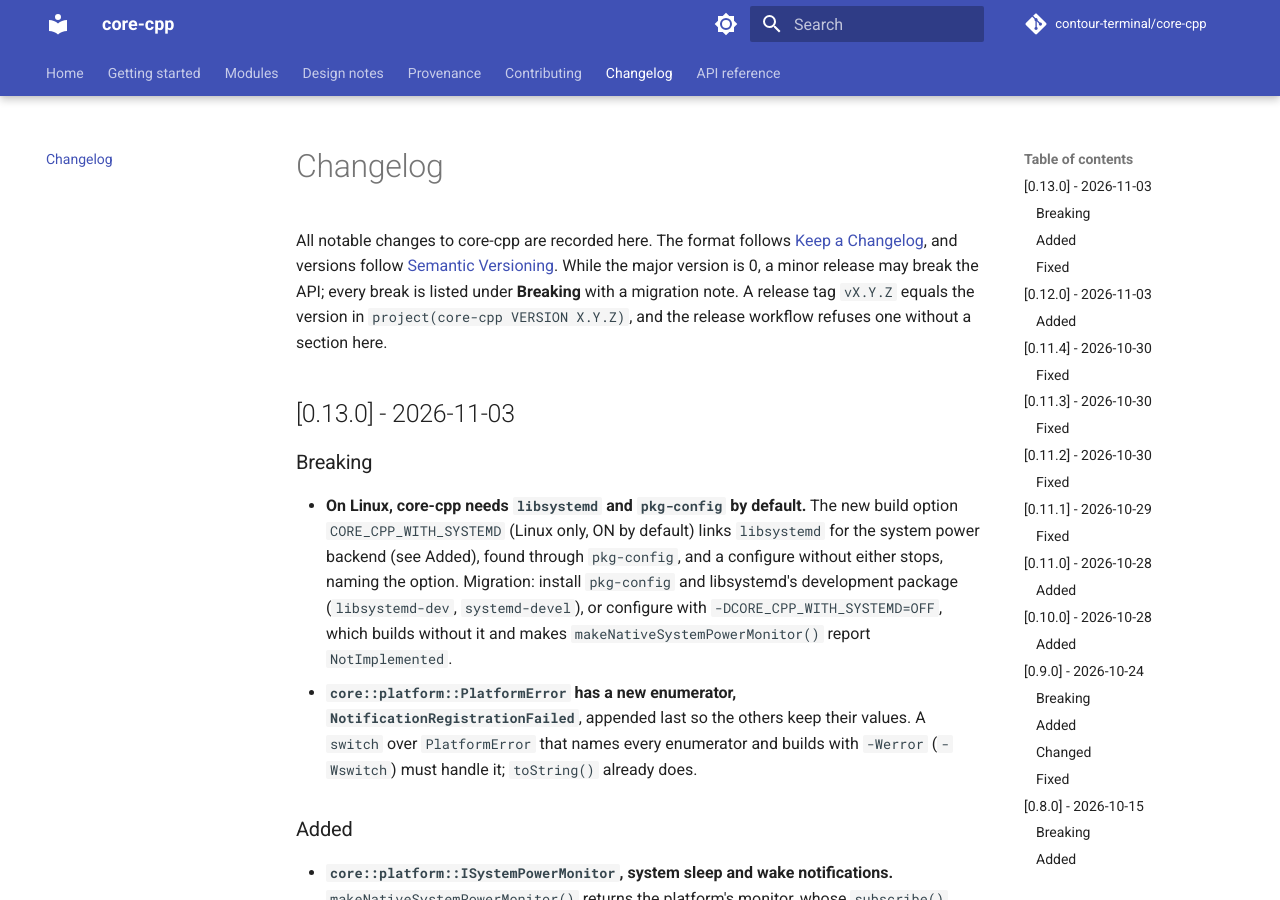
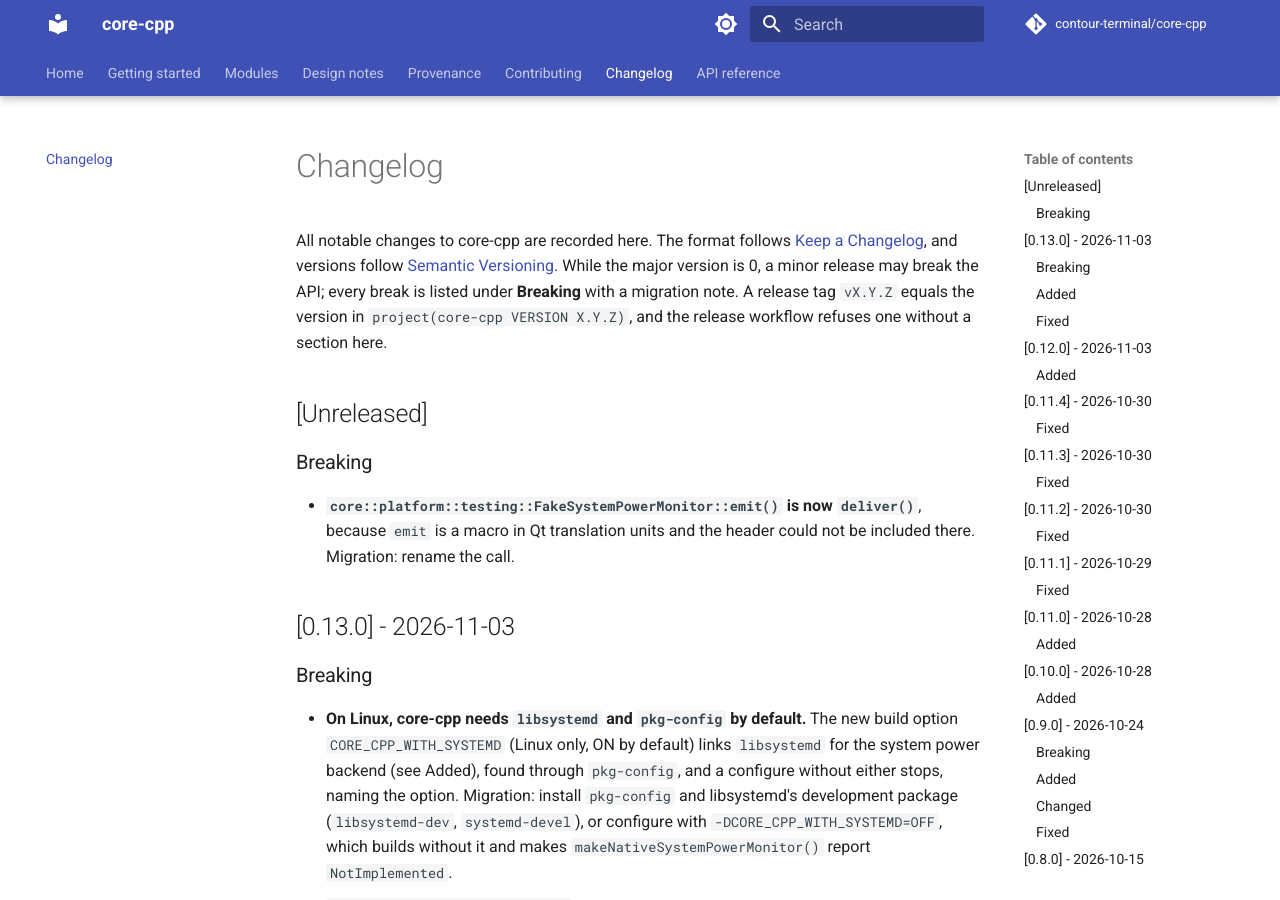
Before and after one commit to contour-terminal/core-cpp, an MkDocs documentation site: the page built from docs/changelog.md, in a window 1280 px wide and 900 px high. Built offline with MkDocs 1.6.1 and Material for MkDocs 9.7.7, drawn with Linux system fonts in a browser that asks for light colours; comment, search, counter and statistics services are not loaded.

Commit message:
platform: rename FakeSystemPowerMonitor::emit to deliver
emit is a macro in every Qt translation unit, so the header could not be
included there.

Signed-off-by: Christian Parpart <christian@parpart.family>

```diff
--- a/CHANGELOG.md
+++ b/CHANGELOG.md
@@ -6,6 +6,13 @@
 release may break the API; every break is listed under **Breaking** with a migration note. A
 release tag `vX.Y.Z` equals the version in `project(core-cpp VERSION X.Y.Z)`, and the release
 workflow refuses one without a section here.
+
+## [Unreleased]
+
+### Breaking
+
+- **`core::platform::testing::FakeSystemPowerMonitor::emit()` is now `deliver()`**, because `emit` is a macro in Qt
+  translation units and the header could not be included there. Migration: rename the call.
 
 ## [0.13.0] - 2026-11-03
 
```
Also changed, not shown: docs/modules/platform.md (+1 -1 lines), 2 other files.
